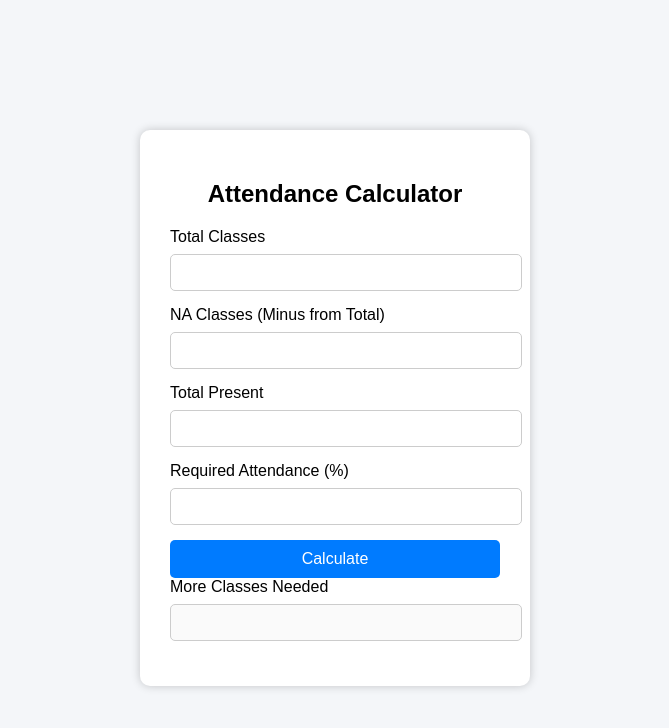
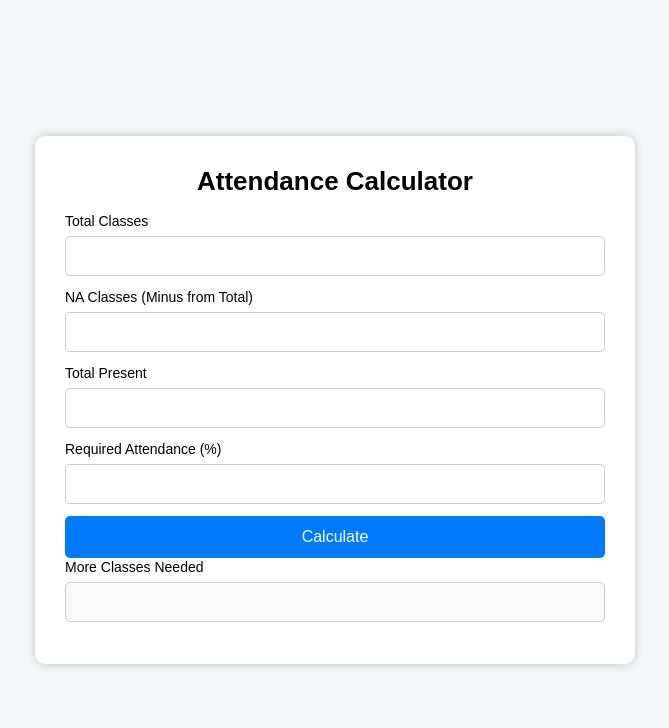
Before and after one commit to kushagraverma-dev/attendance_calculator, a plain HTML site: page index.html in a window 1280 px wide. Shown: the whole page, without its empty margins (305-974 px from the left). Drawn offline with Linux system fonts and the light colour scheme.

Commit message:
Refactor CSS for improved layout and styling

```diff
--- a/style.css
+++ b/style.css
@@ -1,36 +1,56 @@
+*{
+    box-sizing: border-box;
+    margin: 0;
+    padding: 0;
+}
+
 body{
     font-family: Arial, sans-serif;
     background:#f4f6f9;
     display:flex;
     justify-content:center;
     align-items:center;
-    height:100vh;
+    min-height:100vh;
+    padding: 15px;
 }
 
 .container{
     background:white;
-    padding:30px;
+    padding:20px;
     border-radius:10px;
     box-shadow:0 0 10px rgba(0,0,0,0.2);
-    width:330px;
+    width:100%;
+    max-width:400px;
 }
 
 h2{
     text-align:center;
+    margin-bottom:15px;
+    font-size:22px;
+}
+
+label{
+    font-size:14px;
 }
 
 input{
     width:100%;
     padding:10px;
-    margin-top:8px;
-    margin-bottom:15px;
+    margin-top:6px;
+    margin-bottom:12px;
     border-radius:5px;
     border:1px solid #ccc;
+    font-size:14px;
+}
+input:focus{
+    outline:none;
+    border-color:#007bff;
+    box-shadow:0 0 5px rgba(0,123,255,0.5);
 }
 
 button{
     width:100%;
-    padding:10px;
+    padding:12px;
     background:#007bff;
     border:none;
     color:white;
@@ -42,3 +62,32 @@ button{
 button:hover{
     background:#0056b3;
 }
+
+button:active{
+    transform: scale(0.98);
+}
+
+@media (min-width: 600px){
+    .container{
+        max-width:500px;
+    }
+
+    h2{
+        font-size:24px;
+    }
+}
+
+@media (min-width: 900px){
+    .container{
+        max-width:600px;
+        padding:30px;
+    }
+
+    h2{
+        font-size:26px;
+    }
+
+    input, button{
+        font-size:16px;
+    }
+}
```
